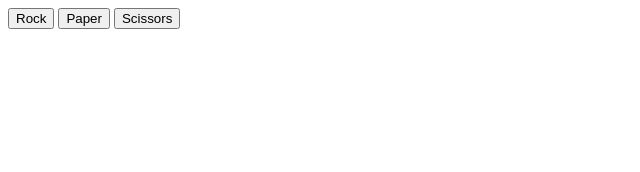
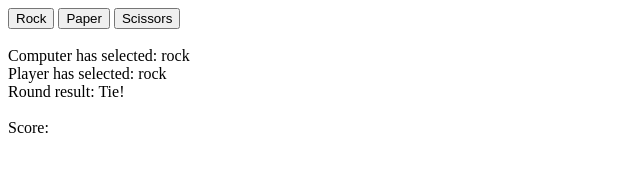
Before and after one commit to jakemcco/odin-rock-paper-scissors, a plain HTML site: page index.html in a window 1280 px wide. Both pictures are taken after a click on the button "Rock". Shown: the whole page, without its empty margins (0-640 px from the left). Drawn offline with Linux system fonts and the light colour scheme.

Commit message:
Add divs for round results, refresh on each click

```diff
--- a/index.html
+++ b/index.html
@@ -14,6 +14,17 @@
         <button class="btn paper">Paper</button>
         <button class="btn scissors">Scissors</button>
     </div>
+    <br>
+    <div class="round-details">
+        <div class="computer-selection"></div>
+        <div class="player-selection"></div>
+        <div class="round-result"></div>
+    </div>
+    <br>
+    <div class="score">
+        Score:
+        <div class="current-score"></div>
+    </div>
 
 </body>
 
--- a/rock-paper-scissors.js
+++ b/rock-paper-scissors.js
@@ -54,13 +54,26 @@ function playRound(inEvent){
     const computerSelection = getComputerChoice();
     const playerSelection = inEvent.target.classList[1]; // classList[0] is btn, classList[1] is 'rock', 'paper', or 'scissors'
 
+    const computerSelectionDiv = document.querySelector('.computer-selection');
+    const playerSelectionDiv = document.querySelector('.player-selection');
+    const roundResultDiv = document.querySelector('.round-result');
+
+    //Clear previous results
+    computerSelectionDiv.textContent ="";
+    playerSelectionDiv.textContent ="";
+    roundResultDiv.textContent="";
+
     console.log('---------- Round start ----------');
     console.log('Computer has selected: '+ computerSelection);
+    computerSelectionDiv.textContent = `Computer has selected: ${computerSelection}`;
     console.log('Player has selected: '+ playerSelection);
+    playerSelectionDiv.textContent = `Player has selected: ${playerSelection}`;
+
 
     //First test for tie
     if (computerSelection === playerSelection) {
         console.log('Round result: tie');
+        roundResultDiv.textContent = 'Round result: Tie!';
         return 0;
     }
 
@@ -69,10 +82,12 @@ function playRound(inEvent){
         case 'rock':
             if (playerSelection === 'paper'){
                 console.log('Round result: Player Wins');
+                roundResultDiv.textContent = 'Round result: Player Wins';
                 return 2;
             }
             else if (playerSelection === 'scissors'){
                 console.log('Round result: Computer Wins');
+                roundResultDiv.textContent = 'Round result: Computer Wins';
                 return 1;
             }
             break;
@@ -80,10 +95,12 @@ function playRound(inEvent){
         case 'paper':
             if (playerSelection === 'rock'){
                 console.log('Round result: Computer Wins');
+                roundResultDiv.textContent = 'Round result: Computer Wins';
                 return 1;
             }
             else if (playerSelection === 'scissors'){
                 console.log('Round result: Player Wins');
+                roundResultDiv.textContent = 'Round result: Player Wins';
                 return 2;
             }
             break;
@@ -91,10 +108,12 @@ function playRound(inEvent){
         case 'scissors':
             if (playerSelection === 'paper'){
                 console.log('Round result: Computer Wins');
+                roundResultDiv.textContent = 'Round result: Computer Wins';
                 return 1;
             }
             else if (playerSelection === 'rock'){
                 console.log('Round result: Player Wins');
+                roundResultDiv.textContent = 'Round result: Player Wins';
                 return 2;
             }
             break;
@@ -142,4 +161,6 @@ const buttons = Array.from(document.querySelectorAll('.btn'));
 buttons.forEach(button => button.addEventListener('click', function(e){
     playRound(e);
     }
+
+
 ));
```
